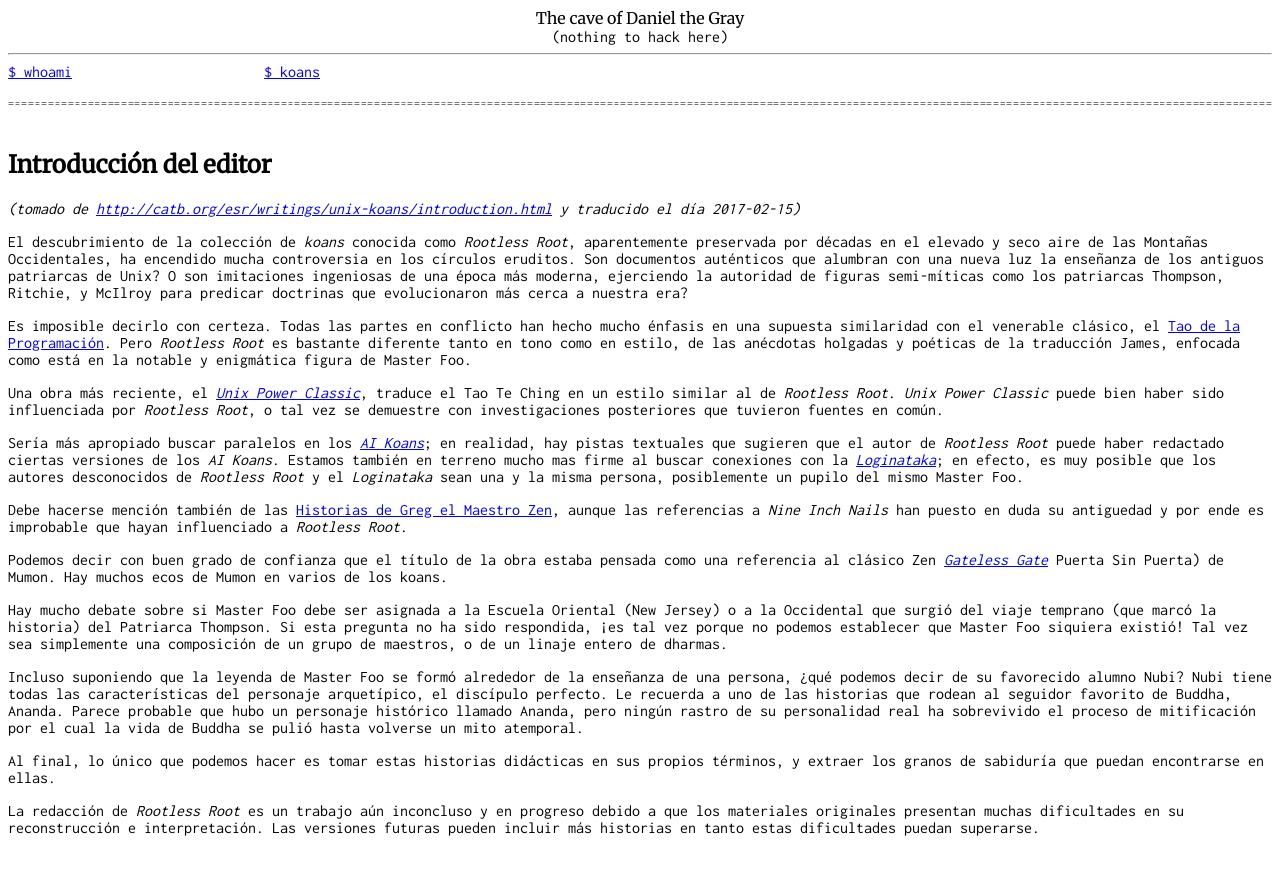
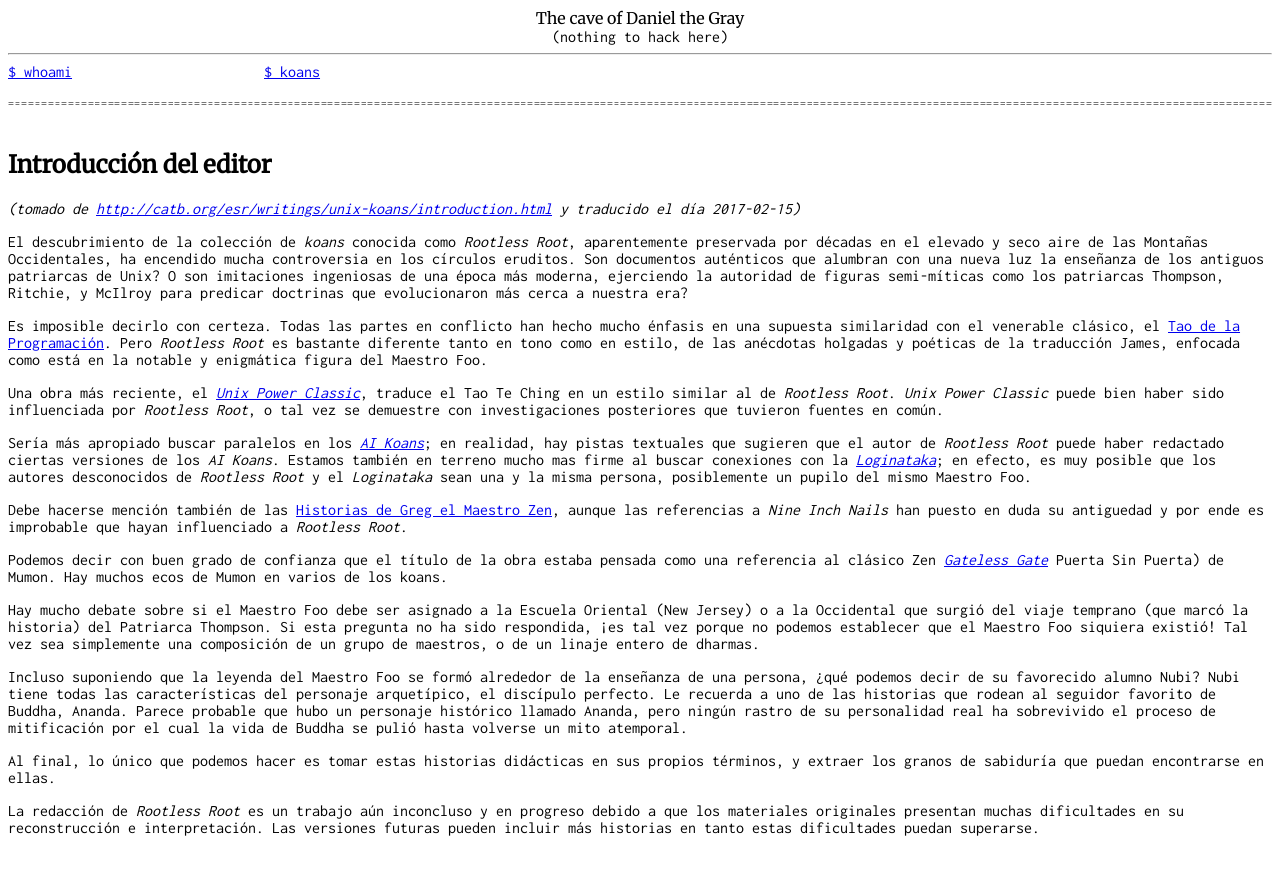
Before and after one commit to danielthegray/thedanielgray.github.io, a Jekyll site: the page built from koans/introduction.md, in a window 1280 px wide. Shown: the top 875 px of the page. Built offline with Jekyll 4.4.1, drawn with Linux system fonts in a browser that asks for light colours; our own code applies the rules of GitHub Pages for plain Markdown files.

Commit message:
Uniformize Master Foo translation and add 10000 lines koan

```diff
--- a/koans/introduction.md
+++ b/koans/introduction.md
@@ -18,7 +18,7 @@
 Programación](http://www.canonical.org/~kragen/tao-of-programming.html). Pero
 _Rootless Root_ es bastante diferente tanto en tono como en estilo, de
 las anécdotas holgadas y poéticas de la traducción James, enfocada como está en
-la notable y enigmática figura de Master Foo.
+la notable y enigmática figura del Maestro Foo.
 
 Una obra más reciente, el [_Unix Power Classic_](http://mercury.ccil.org/~cowan/upc/), traduce el Tao Te
 Ching en un estilo similar al de _Rootless Root_. _Unix Power
@@ -32,7 +32,7 @@
 terreno mucho mas firme al buscar conexiones con la [_Loginataka_](http://www.catb.org/~esr//faqs/loginataka.html); en
 efecto, es muy posible que los autores desconocidos de _Rootless Root_ y
 el _Loginataka_ sean una y la misma persona, posiblemente un pupilo del
-mismo Master Foo.
+mismo Maestro Foo.
 
 Debe hacerse mención también de las [Historias de Greg el Maestro Zen](http://www.gu.uwa.edu.au/users/greg/), aunque
 las referencias a _Nine Inch Nails_ han puesto en duda su antiguedad y
@@ -42,14 +42,14 @@
 pensada como una referencia al clásico Zen [_Gateless Gate_](http://www.ibiblio.org/zen/cgi-bin/koan-index.pl)
 Puerta Sin Puerta) de Mumon. Hay muchos ecos de Mumon en varios de los koans.
 
-Hay mucho debate sobre si Master Foo debe ser asignada a la Escuela Oriental
+Hay mucho debate sobre si el Maestro Foo debe ser asignado a la Escuela Oriental
 (New Jersey) o a la Occidental que surgió del viaje temprano (que marcó la
 historia) del Patriarca Thompson. Si esta pregunta no ha sido respondida, ¡es tal
-vez porque no podemos establecer que Master Foo siquiera existió! Tal vez sea
+vez porque no podemos establecer que el Maestro Foo siquiera existió! Tal vez sea
 simplemente una composición de un grupo de maestros, o de un linaje entero de
 dharmas.
 
-Incluso suponiendo que la leyenda de Master Foo se formó alrededor de la
+Incluso suponiendo que la leyenda del Maestro Foo se formó alrededor de la
 enseñanza de una persona, ¿qué podemos decir de su favorecido alumno Nubi? Nubi
 tiene todas las características del personaje arquetípico, el discípulo perfecto.
 Le recuerda a uno de las historias que rodean al seguidor favorito de Buddha,
```
Also changed, not shown: koans/index.md (+2 -1 lines), koans/ten-thousand.md (added, +31 -0 lines).
